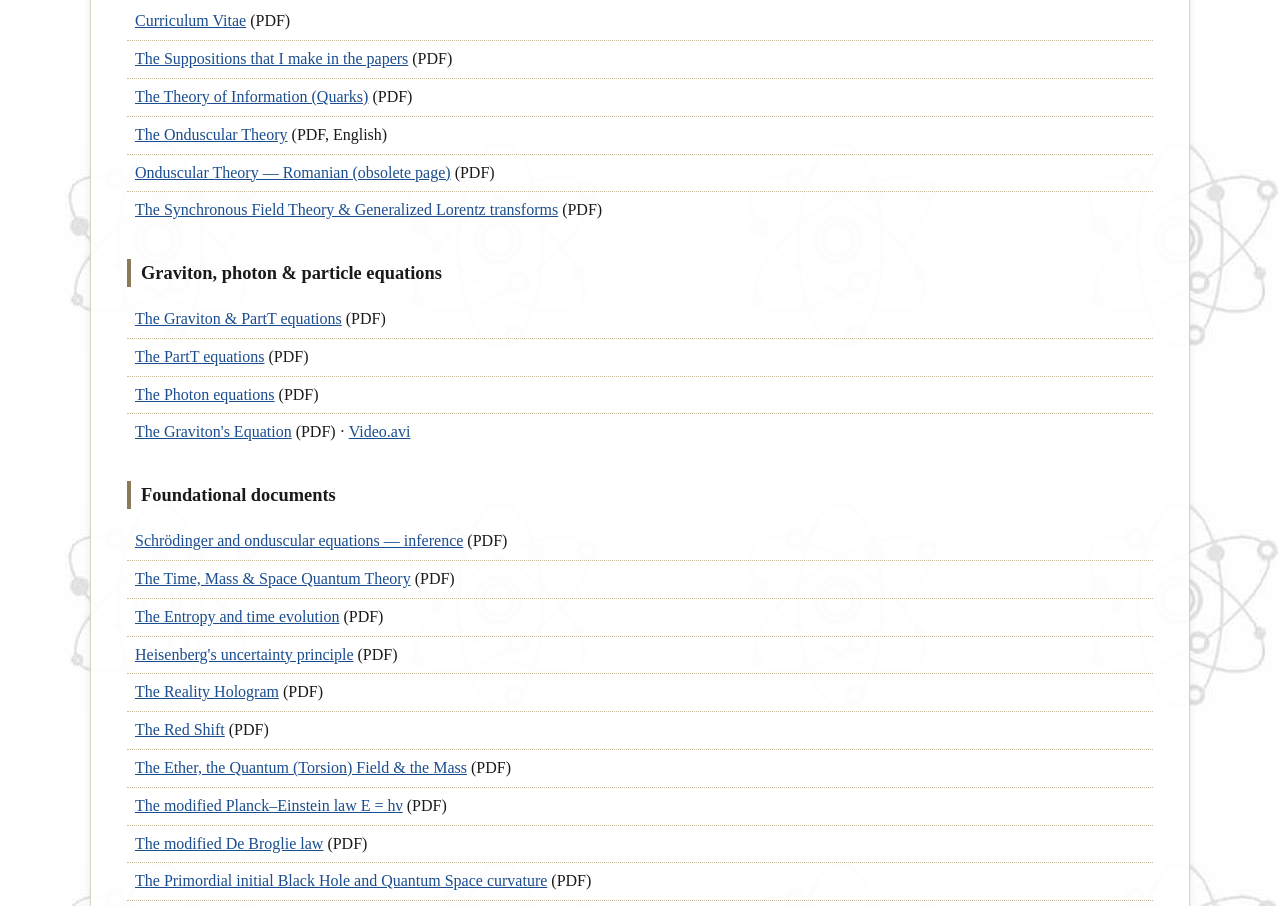
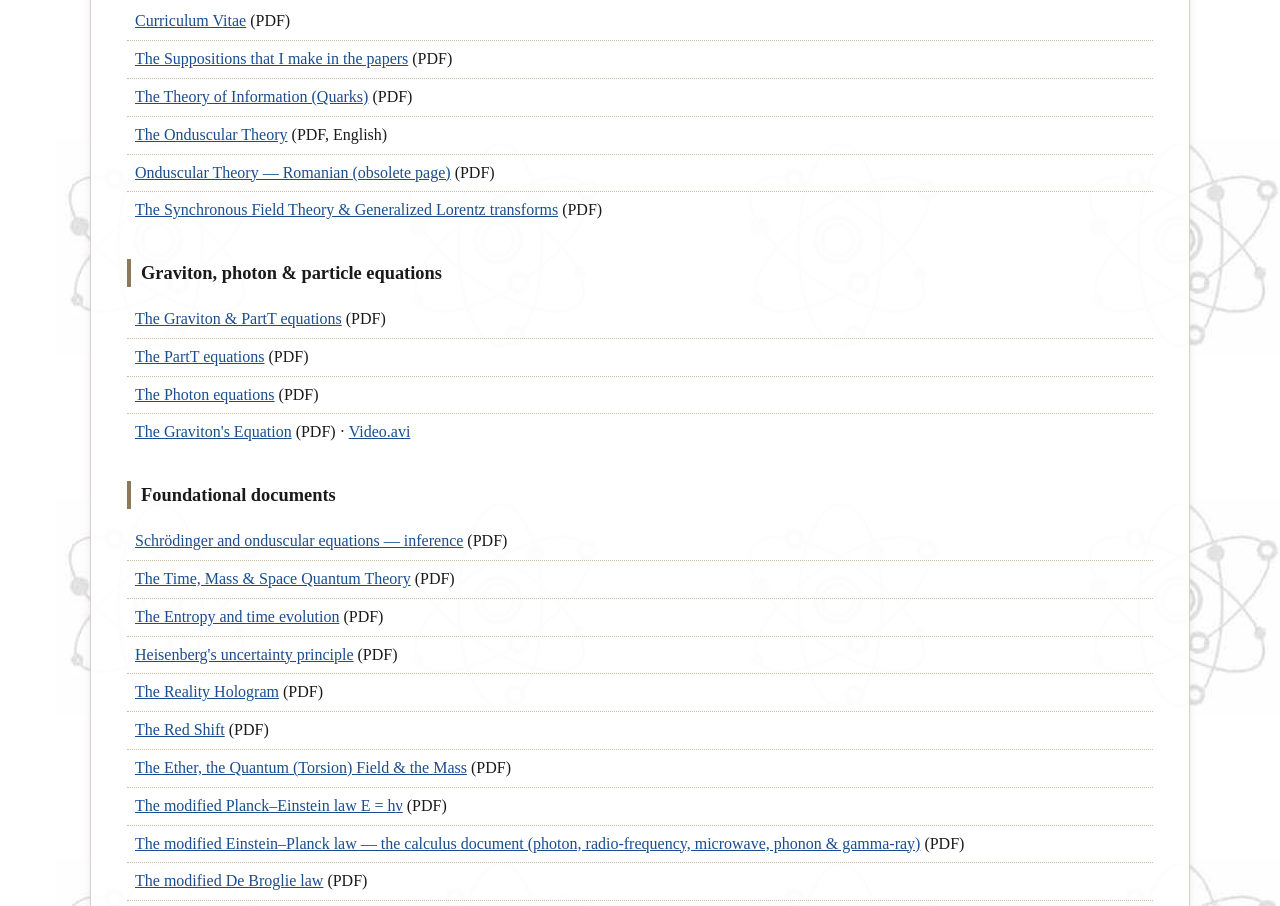
Before and after one commit to michaelvio/michaelvio.github.io, a plain HTML site: page index.html in a window 1280 px wide. Shown: the part 11094-12000 px from the top of the page. Drawn offline with Linux system fonts and the light colour scheme.

Commit message:
Planck.pdf/.docx: banda RF aliniată la PlanckCalculus; link PlanckCalculus.pdf
- banda magnetron/RF: E0 = 190.359556 eV, C = -7.894636e-20, Eμ = 0.067741 eV
  (E(1.150835 GHz) = 3.259 eV); adăugate E0 = k·rP³·B²/(2μ0) și hmRF, hmw
- data 31 Oct. 2026; referințele trec de pe byethost pe github.io
- Planck.docx publicat; index.html: link la PlanckCalculus.pdf

Co-Authored-By: Claude Opus 5.5 <noreply@anthropic.com>

```diff
--- a/index.html
+++ b/index.html
@@ -667,6 +667,7 @@ N = T/t = 1.0625·10⁵<br>
   <li><a href="RedShift.pdf">The Red Shift</a> (PDF)</li>
   <li><a href="EQFM.pdf">The Ether, the Quantum (Torsion) Field &amp; the Mass</a> (PDF)</li>
   <li><a href="Planck.pdf">The modified Planck–Einstein law E = h<span class="sym">ν</span></a> (PDF)</li>
+  <li><a href="PlanckCalculus.pdf">The modified Einstein–Planck law — the calculus document (photon, radio-frequency, microwave, phonon &amp; gamma-ray)</a> (PDF)</li>
   <li><a href="DBrog.pdf">The modified De Broglie law</a> (PDF)</li>
   <li><a href="QSpaceBH.pdf">The Primordial initial Black Hole and Quantum Space curvature</a> (PDF)</li>
   <li><a href="Nucleus.pdf">The Nucleus Neutrino Interactions</a> (PDF)</li>
```
Also changed, not shown: 3 other files.
